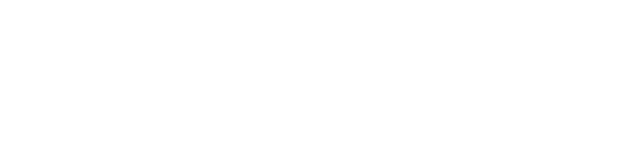
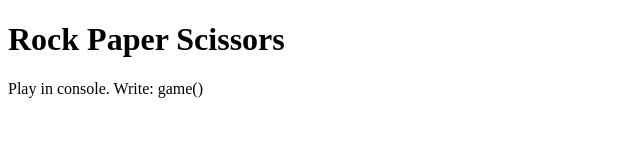
Before and after one commit to I-zme/rock-paper-scissors, a plain HTML site: page index.html in a window 1280 px wide. Shown: the whole page, without its empty margins (0-640 px from the left). Drawn offline with Linux system fonts and the light colour scheme.

Commit message:
Add instructions in index.html

```diff
--- a/index.html
+++ b/index.html
@@ -9,6 +9,7 @@
     <script src="script.js"></script>
 </head>
 <body>
-
+    <h1>Rock Paper Scissors</h1>
+    <p>Play in console. Write: game()</p>
 </body>
 </html>
```
